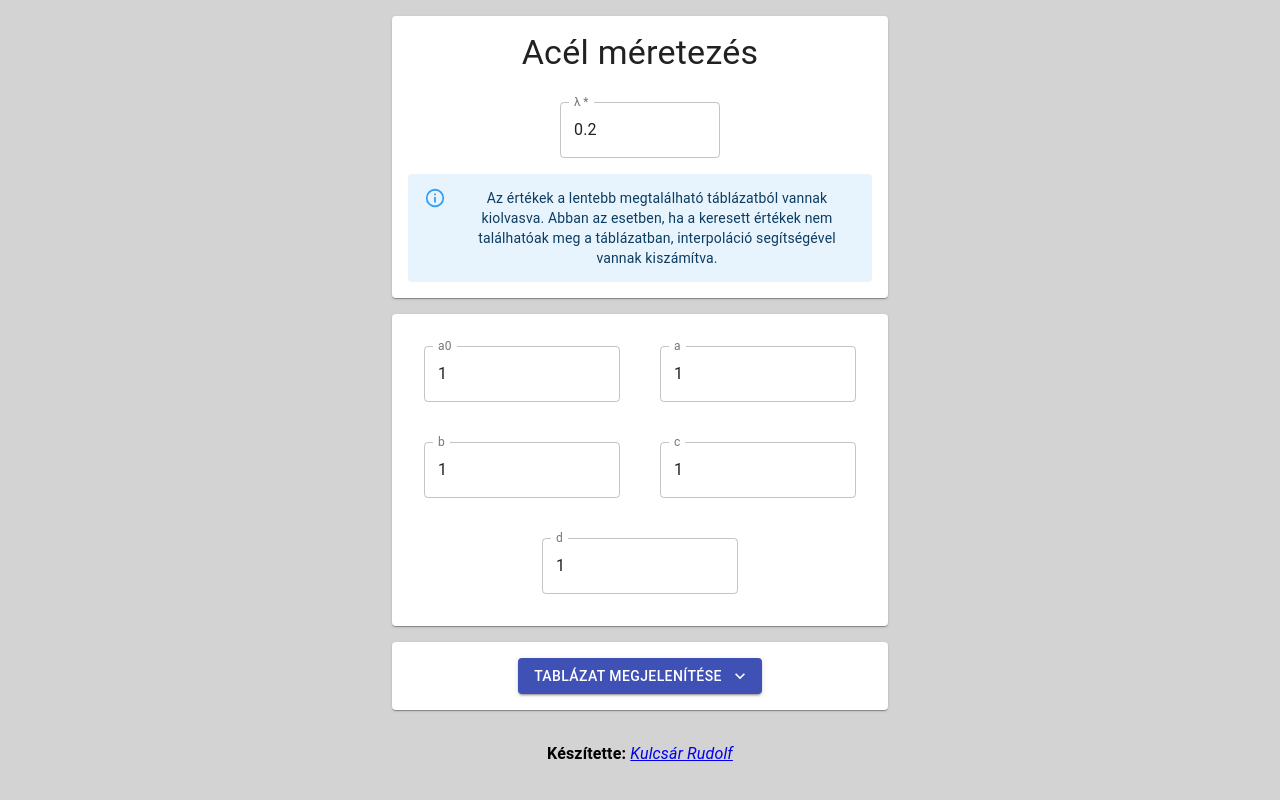
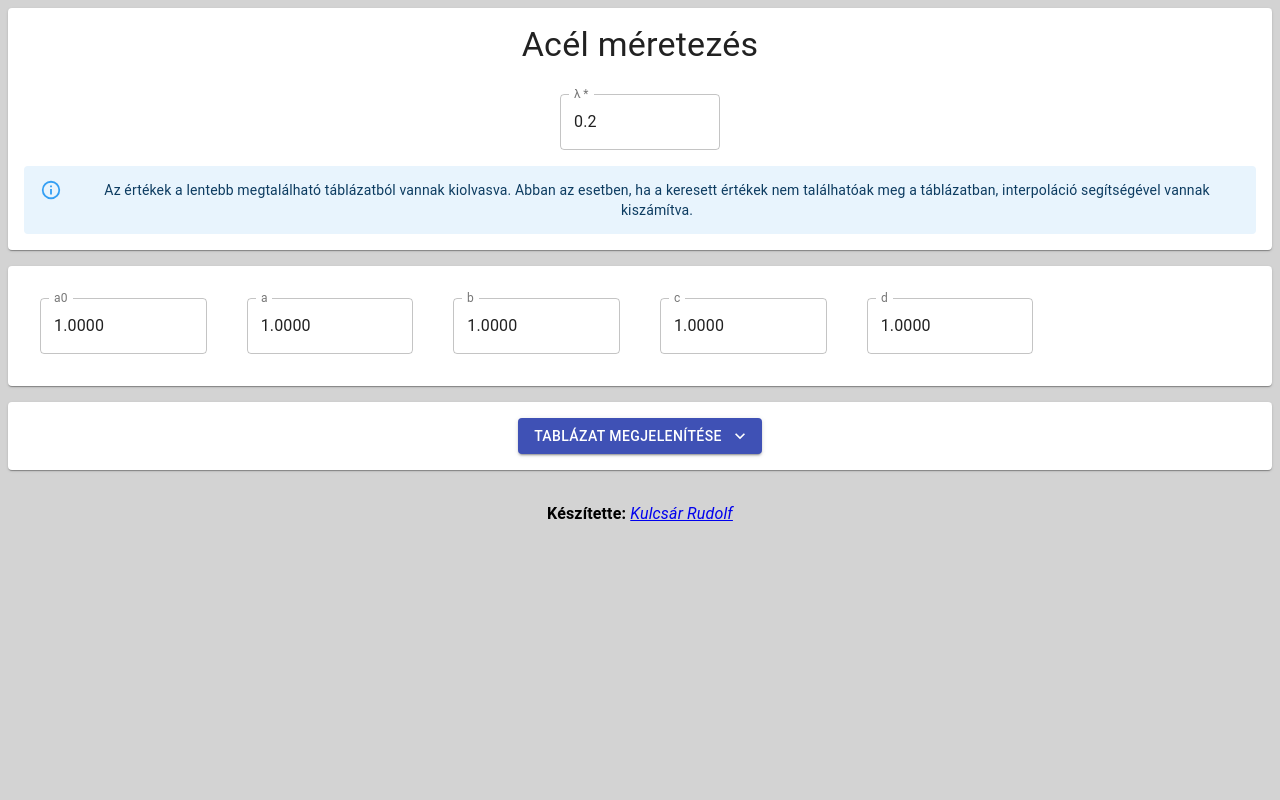
Before and after one commit to kulcsarrudolf/acel-meretezes, a React (Create React App) app: page / in a window 1280 px wide. Built offline with nearby package versions, Linux system fonts and the light colour scheme.

Commit message:
Updates on displaying values and UI changes

```diff
--- a/src/App.tsx
+++ b/src/App.tsx
@@ -9,12 +9,9 @@ import { v4 as uuidv4 } from 'uuid';
 import ValuesTable from './components/ValuesTable';
 
 import { getValuesForGivenLambda } from './service/service';
+import { formatDecimalNumber } from './service/formatDecimalNumber';
 
 const useStyles = makeStyles((theme) => ({
-  root: {
-    margin: '0 auto',
-    maxWidth: '32rem',
-  },
   paper: {
     padding: theme.spacing(2),
     textAlign: 'center',
@@ -44,15 +41,8 @@ function App() {
 
   return (
     <>
-      <Grid
-        container
-        direction="row"
-        justifyContent="center"
-        alignItems="center"
-        spacing={2}
-        className={classes.root}
-      >
-        <Grid item xs={12} justifyContent="center" alignItems="center">
+      <Grid container direction="row" justifyContent="center" alignItems="center" spacing={2}>
+        <Grid item xs={12}>
           <Paper className={classes.paper}>
             <Typography variant="h4" gutterBottom>
               Acél méretezés
@@ -80,25 +70,18 @@ function App() {
           </Paper>
         </Grid>
         {isValidInput && (
-          <Grid item xs={12} justifyContent="center" alignItems="center">
+          <Grid item xs={12}>
             <Paper className={classes.paper}>
-              <Grid
-                container
-                direction="row"
-                justifyContent="center"
-                alignItems="center"
-                spacing={1}
-              >
+              <Grid container direction="row" spacing={1}>
                 <>
                   {['a0', 'a', 'b', 'c', 'd'].map((valueType) => (
-                    <Grid item sm={6} xs={12} key={uuidv4()}>
-                      {/* <Paper className={classes.paper}> */}
+                    <Grid item md={2} sm={6} xs={12} key={uuidv4()}>
                       <TextField
                         key={uuidv4()}
                         style={{ margin: '1rem' }}
                         variant="outlined"
                         label={valueType}
-                        value={currentValues[valueType]}
+                        value={formatDecimalNumber(currentValues[valueType])}
                         InputProps={{
                           readOnly: true,
                         }}
@@ -110,7 +93,7 @@ function App() {
             </Paper>
           </Grid>
         )}
-        <Grid item xs={12} justifyContent="center" alignItems="center">
+        <Grid item xs={12}>
           <Paper className={classes.paper}>
             <Button
               variant="contained"
@@ -127,6 +110,16 @@ function App() {
           </Paper>
         </Grid>
 
+        <Footer />
+      </Grid>
+    </>
+  );
+}
+
+const Footer = () => {
+  const classes = useStyles();
+
+  return (
     <Grid item xs={12}>
       <Typography className={classes.paper}>
         <b>Készítette:</b>{' '}
@@ -137,9 +130,7 @@ function App() {
         </i>
       </Typography>
     </Grid>
-      </Grid>
-    </>
   );
-}
+};
 
 export default App;
--- a/src/components/ValuesTable.tsx
+++ b/src/components/ValuesTable.tsx
@@ -11,6 +11,7 @@ import {
 
 import { v4 as uuidv4 } from 'uuid';
 
+import { formatDecimalNumber } from '../service/formatDecimalNumber';
 import { values } from '../service/values';
 
 const StyledTableCell = withStyles((theme) => ({
@@ -48,11 +49,11 @@ const ValuesTable = () => (
         {values.map((row: any) => (
           <StyledTableRow key={uuidv4()}>
             <StyledTableCell align="center">{row.lambda}</StyledTableCell>
-            <StyledTableCell align="center">{row.a0}</StyledTableCell>
-            <StyledTableCell align="center">{row.a}</StyledTableCell>
-            <StyledTableCell align="center">{row.b}</StyledTableCell>
-            <StyledTableCell align="center">{row.c}</StyledTableCell>
-            <StyledTableCell align="center">{row.d}</StyledTableCell>
+            <StyledTableCell align="center">{formatDecimalNumber(row.a0)}</StyledTableCell>
+            <StyledTableCell align="center">{formatDecimalNumber(row.a)}</StyledTableCell>
+            <StyledTableCell align="center">{formatDecimalNumber(row.b)}</StyledTableCell>
+            <StyledTableCell align="center">{formatDecimalNumber(row.c)}</StyledTableCell>
+            <StyledTableCell align="center">{formatDecimalNumber(row.d)}</StyledTableCell>
           </StyledTableRow>
         ))}
       </TableBody>
--- a/src/service/formatDecimalNumber.ts
+++ b/src/service/formatDecimalNumber.ts
@@ -1,2 +1,2 @@
-export const formatDecimalNumbers = (decimalNumber: number) =>
+export const formatDecimalNumber = (decimalNumber: number) =>
   parseFloat(decimalNumber.toString()).toFixed(4);
```
Also changed, not shown: 1 other file (tests, documents, lock files or other folders). Lines whose indentation alone changed are shown as unchanged.
